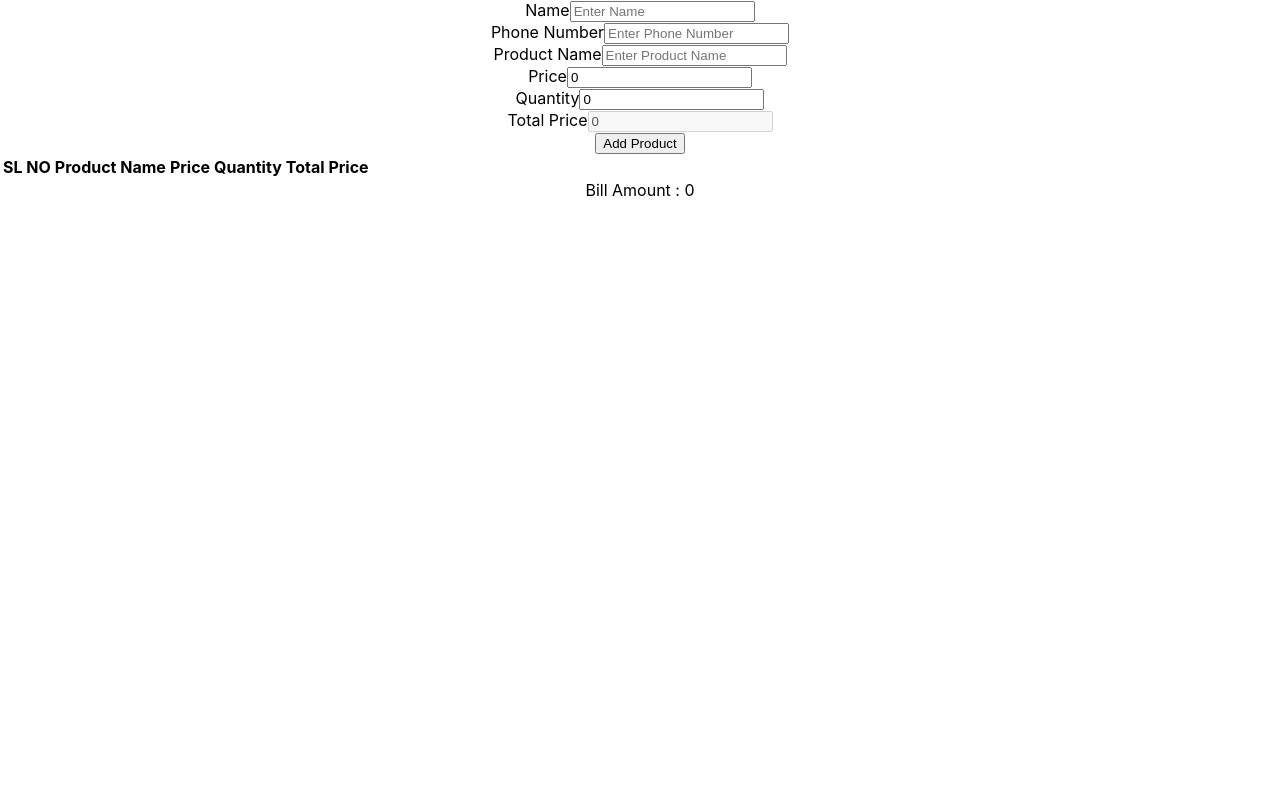
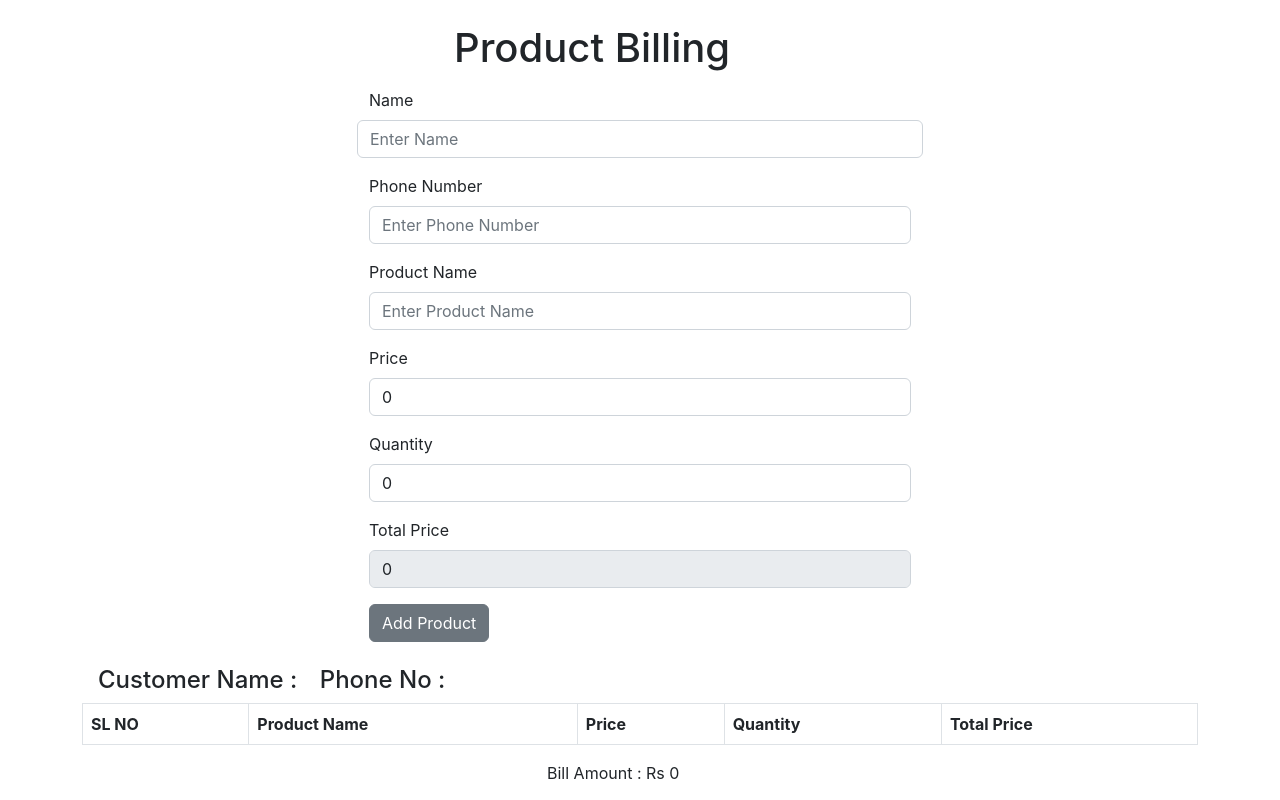
Before and after one commit to suhasphamax/Product-Billing, a React (Create React App) app: page / in a window 1280 px wide. Built offline with nearby package versions, Linux system fonts and the light colour scheme.

Commit message:
Resolved same item added issue

```diff
--- a/package.json
+++ b/package.json
@@ -6,7 +6,9 @@
     "@testing-library/jest-dom": "^5.16.5",
     "@testing-library/react": "^13.4.0",
     "@testing-library/user-event": "^13.5.0",
+    "bootstrap": "^5.2.3",
     "react": "^18.2.0",
+    "react-bootstrap": "^2.7.0",
     "react-dom": "^18.2.0",
     "react-scripts": "5.0.1",
     "reactstrap": "^9.1.5",
--- a/src/App.css
+++ b/src/App.css
@@ -1,38 +1,15 @@
-.App {
-  text-align: center;
+
+.form
+{
+  margin-left: 25%;
+  width: 50%;
+  padding: .5rem;
 }
 
-.App-logo {
-  height: 40vmin;
-  pointer-events: none;
+.bill_amt
+{
+  margin-top: 5rem;
 }
-
-@media (prefers-reduced-motion: no-preference) {
-  .App-logo {
-    animation: App-logo-spin infinite 20s linear;
-  }
+th,td{
+  padding: 2rem;
 }
-
-.App-header {
-  background-color: #282c34;
-  min-height: 100vh;
-  display: flex;
-  flex-direction: column;
-  align-items: center;
-  justify-content: center;
-  font-size: calc(10px + 2vmin);
-  color: white;
-}
-
-.App-link {
-  color: #61dafb;
-}
-
-@keyframes App-logo-spin {
-  from {
-    transform: rotate(0deg);
-  }
-  to {
-    transform: rotate(360deg);
-  }
-}
--- a/src/App.js
+++ b/src/App.js
@@ -1,5 +1,7 @@
 import './App.css';
 import Billing from './Components/Billing';
+
+
 
 function App() {
 
--- a/src/Components/Billing.js
+++ b/src/Components/Billing.js
@@ -1,5 +1,5 @@
 import React, { useCallback, useEffect, useState } from "react";
-import { Input, Form, Label, FormGroup, Button, Table } from 'reactstrap'
+import { Input, Form, Label, FormGroup, Button, Table, Container, Row, Col } from 'reactstrap'
 
 
 
@@ -21,13 +21,12 @@ function Billing() {
 
     useEffect(() => {
 
-        let list=[]
-        let bill_amt=0
-        if(items.length>0)
-        {
+        let list = []
+        let bill_amt = 0
+        if (items.length > 0) {
             list = items?.map((item, index) => {
 
-                bill_amt=bill_amt+item.total_price
+                bill_amt = bill_amt + item.total_price
 
                 return (
                     <>
@@ -46,25 +45,18 @@ function Billing() {
                                 </span>
                             </td>
                             <td>{item?.total_price}</td>
-                            <td> <Button onClick={() =>
+                            <td className="p-2"> <Button onClick={() =>
                                 remove_product(item)}>
                                 Remove Product
                             </Button></td>
                         </tr>
 
-
-
-
                     </>
 
                 )
 
-
             })
         }
-
-
-
 
         const Product_table = () => {
             return (
@@ -103,13 +95,35 @@ function Billing() {
 
     function add_product() {
 
+        if (current_item.product_name && current_item.price && current_item.quantity) {
+
+            const items_mapping=items.filter((item)=>{
+                return item.product_name==current_item.product_name
+            })
+            if(items_mapping.length!=0)
+            {
+
+                alert("Product Already Added")
+
+            }
+            else{
+
                 setItems([...items, current_item])
+            }
+
+
             setcurrent_item({
                 product_name: "",
                 quantity: 0,
                 price: 0,
                 total_price: 0
             })
+
+
+        }
+        else {
+            alert("Fill All Form details")
+        }
 
     }
 
@@ -127,13 +141,12 @@ function Billing() {
             if (item.product_name == selected_product.product_name) {
                 if (type == 'increase') {
                     item.quantity = parseInt(selected_product.quantity) + 1
-                    item.total_price = item.price*item.quantity
+                    item.total_price = item.price * item.quantity
 
                 }
                 else {
-                    item.quantity =  parseInt(selected_product.quantity) - 1
-                    item.total_price = item.price*item.quantity
-
+                    item.quantity = parseInt(selected_product.quantity) - 1
+                    item.total_price = item.price * item.quantity
 
                 }
             }
@@ -144,37 +157,31 @@ function Billing() {
         })
 
         // TO Remove any items whose quantity becomes zero
-        updated_items=updated_items.filter((item)=>
-        {
-            return item.quantity!=0
+        updated_items = updated_items.filter((item) => {
+            return item.quantity != 0
         })
 
         setItems(updated_items)
 
-
-
     }
-
-
-
-
-
-
-
-
-
-
 
     return (
         <>
-            <div>
+            <div className="container" >
+                <h1 className="offset-4 col-6 mt-4">
+                    Product Billing
+                </h1>
 
-                <Form>
-                    <FormGroup>
-                        <Label for="Name">
+                <Form className="form" >
+
+                   <FormGroup className="row">
+
+                       <Label for="Name" className="col-4">
                             Name
                         </Label>
                       <Input
+                            className="col-6"
+
                             id="Name"
                             name="Name"
                             placeholder="Enter Name"
@@ -182,18 +189,27 @@ function Billing() {
                             value={UserDetails.name}
                             onChange={(e) => setUserDetails({ ...UserDetails, name: e.target.value })}
                         />
-                    </FormGroup>
+
+
+                    </FormGroup >
+
                     <FormGroup>
                         <Label for="Phone No">
                             Phone Number
                         </Label>
                         <Input
                             id="Phone No"
+
                             name="Phone No"
                             placeholder="Enter Phone Number"
                             type="number"
+
                             value={UserDetails.phoneno}
-                            onChange={(e) => setUserDetails({ ...UserDetails, phoneno: e.target.value })}
+
+                            onChange={(e) => {
+                                setUserDetails({ ...UserDetails, phoneno: e.target.value })
+
+                            }}
                         />
                     </FormGroup>
                     <FormGroup>
@@ -209,7 +225,7 @@ function Billing() {
                             onChange={(e) => setcurrent_item({ ...current_item, product_name: e.target.value })}
                         />
                     </FormGroup>
-                    <FormGroup>
+                    <FormGroup >
                         <Label for="product_price">
                             Price
                         </Label>
@@ -225,7 +241,7 @@ function Billing() {
                             })}
                         />
                     </FormGroup>
-                    <FormGroup>
+                    <FormGroup >
                         <Label for="quantity">
                             Quantity
                         </Label>
@@ -256,7 +272,7 @@ function Billing() {
                         />
                     </FormGroup>
 
-                    <FormGroup>
+                    <FormGroup >
                         <Button onClick={() => add_product()}>
                             Add Product
                         </Button>
@@ -264,25 +280,33 @@ function Billing() {
 
 
                 </Form>
+
+                <div className="Bill">
                     <div>
-                    {product_list}
+                        <h4>
+                            <span className="p-3">
+                                Customer Name : {UserDetails.name}
+                            </span>
+                            <span>
+                                Phone No : {UserDetails.phoneno}
+
+                            </span>
+
+                        </h4>
+
                     </div>
 
 
                     <div>
-                    <span>
-                        Bill Amount : {Bill_Amt}
-                    </span>
+                        {product_list}
+                    </div>
+                    <div className="offset-5">
+
+                        Bill Amount : Rs {Bill_Amt}
                     </div>
 
-
                 </div>
-
-
-
-
-
-
+            </div>
         </>
 
     );
--- a/src/index.js
+++ b/src/index.js
@@ -1,3 +1,4 @@
+import 'bootstrap/dist/css/bootstrap.min.css';
 import React from 'react';
 import ReactDOM from 'react-dom/client';
 import './index.css';
```
Also changed, not shown: 1 other file (tests, documents, lock files or other folders). Lines whose indentation alone changed are shown as unchanged.
